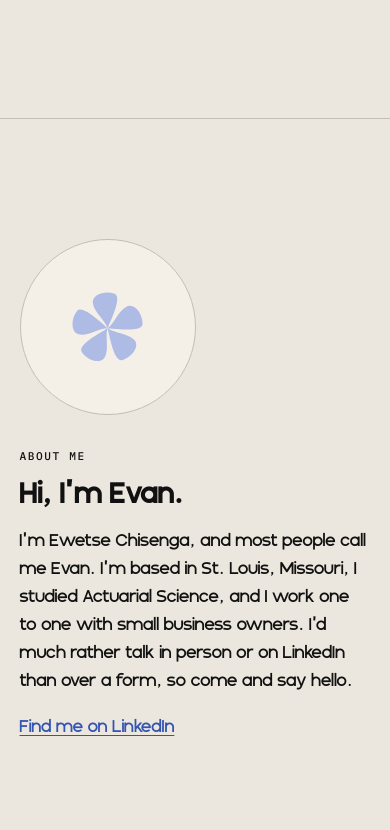
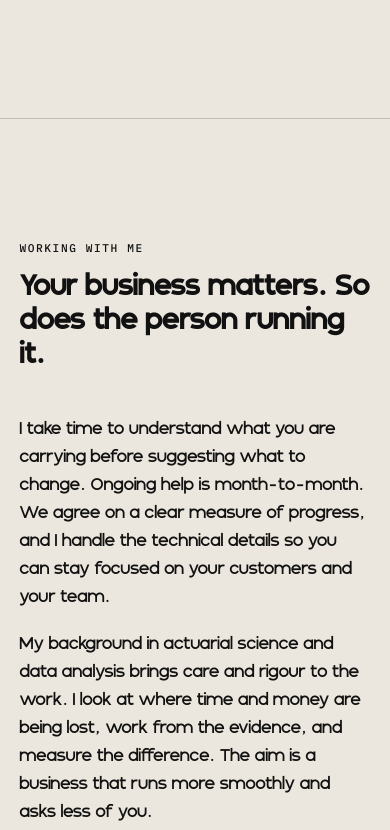
Before and after one commit to ewetseklc/chisenga-risk-automation, a plain HTML site: page index.html in a window 390 px wide. Shown: the part 4497-5327 px from the top of the page. Drawn offline with Linux system fonts and the light colour scheme.

Commit message:
Homepage: remove the About section and its nav item
The owner found the "About me" section awkward, so it is gone for now.

- Removed the "Hi, I'm Evan" / About section from index.html, including
  its photo placeholder and the /assets/evan.jpg TODO.
- Removed the "About" link from the desktop nav and mobile drawer on
  every page (home, privacy, terms, blog index, post, template).
- Removed the .about, .about-copy and large-portrait CSS. The small
  round photo rules stay for the blog byline for now.
- Desktop nav breakpoint goes back from 960px to 768px: with four links
  and the booking button it fits at 768px with room to spare.

Co-Authored-By: Claude Opus 5.5 <noreply@anthropic.com>

```diff
--- a/index.html
+++ b/index.html
@@ -83,7 +83,6 @@
         <ul class="nav-links">
           <li><a href="#approach">Approach</a></li>
           <li><a href="#examples">Examples</a></li>
-          <li><a href="#about">About</a></li>
           <li><a href="#fit">Fit</a></li>
           <li><a href="/blog/">Blog</a></li>
         </ul>
@@ -96,7 +95,6 @@
     <div class="nav-drawer" id="navDrawer">
       <a href="#approach">Approach</a>
       <a href="#examples">Examples</a>
-      <a href="#about">About</a>
       <a href="#fit">Fit</a>
       <a href="/blog/">Blog</a>
       <a href="https://calendly.com/ewetsekchisenga/new-meeting" target="_blank" rel="noopener noreferrer">Book a free 15-minute call</a>
@@ -203,22 +201,6 @@
       </div>
     </section>
 
-    <section class="section" id="about">
-      <div class="wrap about reveal">
-        <!-- TODO(Evan): add your photo at /assets/evan.jpg, then replace this placeholder div with:
-             <img class="portrait" src="/assets/evan.jpg" alt="Evan Chisenga" width="224" height="224"> -->
-        <div class="photo-placeholder" role="img" aria-label="Photo of Evan coming soon">
-          <img src="/assets/brand/periwynk-mark-a-blue.svg" alt="">
-        </div>
-        <div class="about-copy">
-          <p class="label">ABOUT ME</p>
-          <h2>Hi, I’m Evan.</h2>
-          <p>I’m Ewetse Chisenga, and most people call me Evan. I’m based in St. Louis, Missouri, I studied Actuarial Science, and I work one to one with small business owners. I’d much rather talk in person or on LinkedIn than over a form, so come and say hello.</p>
-          <p><a class="text-link" href="https://www.linkedin.com/in/ewetsechisenga/" target="_blank" rel="noopener noreferrer">Find me on LinkedIn</a></p>
-        </div>
-      </div>
-    </section>
-
     <section class="section" id="firm">
       <div class="wrap split reveal">
         <div>
--- a/styles.css
+++ b/styles.css
@@ -736,14 +736,7 @@ button {
   color: var(--ink);
 }
 
-/* Hi, I'm Evan */
-.about {
-  display: grid;
-  gap: 2rem;
-  align-items: center;
-}
-
-/* Photo placeholder: swap the .photo-placeholder div for <img src="/assets/evan.jpg" class="portrait"> */
+/* Round photo, used by the blog byline */
 .portrait,
 .photo-placeholder {
   width: 11rem;
@@ -764,10 +757,6 @@ button {
   width: 42%;
   height: auto;
   opacity: 0.55;
-}
-
-.about-copy p + p {
-  margin-top: 1.15rem;
 }
 
 /* FAQ */
@@ -950,8 +939,8 @@ button {
   margin-top: 0.5rem;
 }
 
-/* Desktop nav from 960px so five links and the booking button fit. */
-@media (min-width: 960px) {
+/* Desktop nav from 768px: four links and the booking button fit from here. */
+@media (min-width: 768px) {
   .nav-links {
     display: flex;
     flex: 1;
@@ -977,17 +966,6 @@ button {
   .modules {
     grid-template-columns: repeat(3, 1fr);
     align-items: stretch;
-  }
-
-  .about {
-    grid-template-columns: auto 1fr;
-    gap: 3.5rem;
-  }
-
-  .portrait,
-  .photo-placeholder {
-    width: 14rem;
-    height: 14rem;
   }
 
   .split {
```
Also changed, not shown: blog/_template.html (+0 -2 lines), blog/index.html (+0 -2 lines), blog/why-cra-is-now-periwynk/index.html (+0 -2 lines), privacy.html (+0 -2 lines), terms.html (+0 -2 lines).
